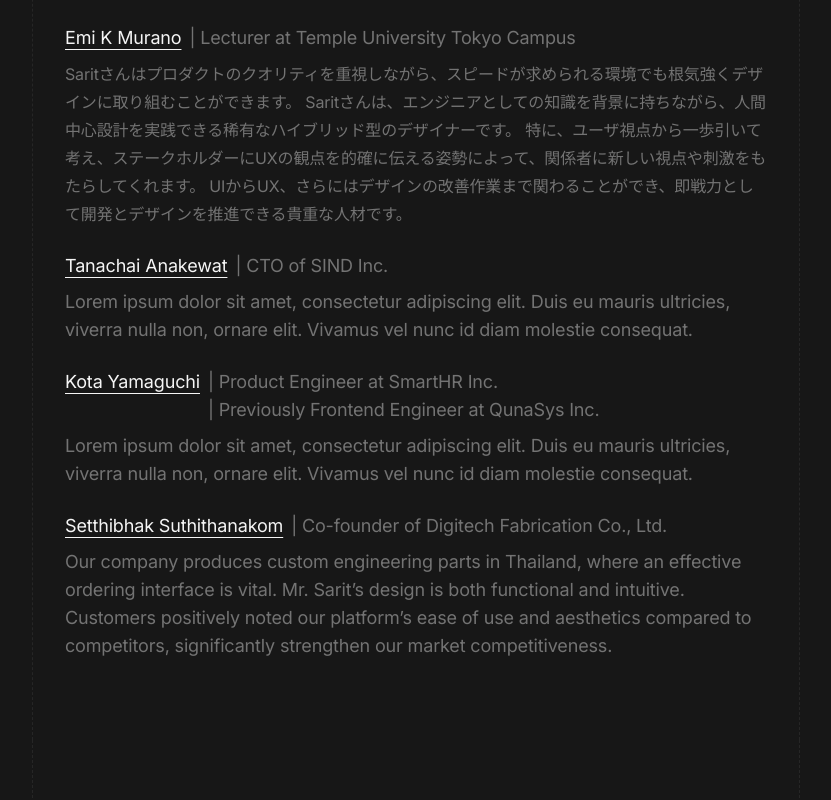
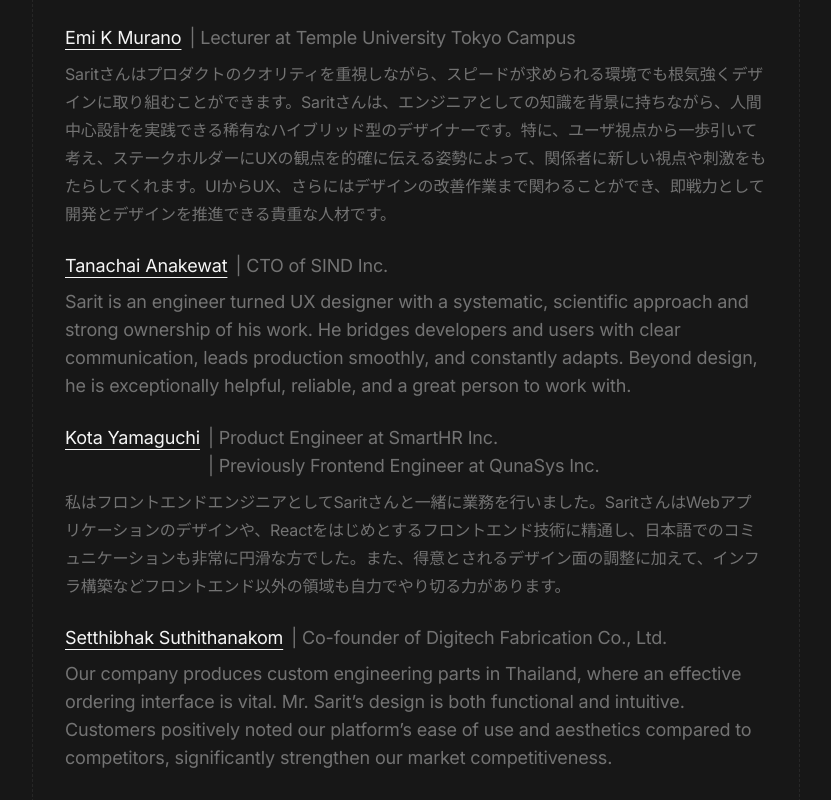
Before and after one commit to sarit-sopitvetmontree/Portfolio, a React (Vite) app: page / in a window 1280 px wide. Shown: the part 2574-3374 px from the top of the page, without its empty margins (224-1055 px from the left). Built offline with nearby package versions, Linux system fonts and the light colour scheme.

Commit message:
Add Endorsements

```diff
--- a/src/App.jsx
+++ b/src/App.jsx
@@ -261,7 +261,7 @@ function HistoryList() {
       year: '2023',
       company: 'Liigo',
       role: 'Frontend Engineer',
-      text: 'I began a front-end developer internship at Liigo Inc. after self-learning frontend development. I helped build and maintain the Area Compass application, a digital transformation app for the travel industry. Working with talented colleagues, I deepened my front-end skills and learned how to operate effectively within a development team.',
+      text: 'I began a front-end developer internship at Liigo Inc. after self-learning frontend development. I helped build and maintain the Area Compass application, a digital transformation app for Japanese travel industry. Working with talented colleagues, I deepened my front-end skills and learned how to operate effectively within a development team.',
     },
     {
       id: 'exp-6',
@@ -354,12 +354,7 @@ function WhatPeopleSay() {
           <p>| Lecturer at Temple University Tokyo Campus</p>
         </div>
         <p className="text-custom-textjapanese pt-1 sm:pt-2">
-          Saritさんはプロダクトのクオリティを重視しながら、スピードが求められる環境でも根気強くデザインに取り組むことができます。
-
-          Saritさんは、エンジニアとしての知識を背景に持ちながら、人間中心設計を実践できる稀有なハイブリッド型のデザイナーです。
-          特に、ユーザ視点から一歩引いて考え、ステークホルダーにUXの観点を的確に伝える姿勢によって、関係者に新しい視点や刺激をもたらしてくれます。
-
-          UIからUX、さらにはデザインの改善作業まで関わることができ、即戦力として開発とデザインを推進できる貴重な人材です。
+          Saritさんはプロダクトのクオリティを重視しながら、スピードが求められる環境でも根気強くデザインに取り組むことができます。Saritさんは、エンジニアとしての知識を背景に持ちながら、人間中心設計を実践できる稀有なハイブリッド型のデザイナーです。特に、ユーザ視点から一歩引いて考え、ステークホルダーにUXの観点を的確に伝える姿勢によって、関係者に新しい視点や刺激をもたらしてくれます。UIからUX、さらにはデザインの改善作業まで関わることができ、即戦力として開発とデザインを推進できる貴重な人材です。
         </p>
 
         <div className="flex flex-col sm:flex-row gap-1 sm:gap-2 mt-6">
@@ -372,8 +367,7 @@ function WhatPeopleSay() {
           <p>| CTO of SIND Inc.</p>
         </div>
         <p className="pt-1 sm:pt-2">
-          Lorem ipsum dolor sit amet, consectetur adipiscing elit. Duis eu mauris ultricies, viverra nulla non, ornare elit.
-          Vivamus vel nunc id diam molestie consequat.
+          Sarit is an engineer turned UX designer with a systematic, scientific approach and strong ownership of his work. He bridges developers and users with clear communication, leads production smoothly, and constantly adapts. Beyond design, he is exceptionally helpful, reliable, and a great person to work with.
         </p>
 
         <div className="flex flex-col sm:flex-row gap-1 sm:gap-2 mt-6">
@@ -385,9 +379,8 @@ function WhatPeopleSay() {
           </a>
           <p>| Product Engineer at SmartHR Inc.<br></br>| Previously Frontend Engineer at QunaSys Inc.</p>
         </div>
-        <p className="pt-1 sm:pt-2">
-          Lorem ipsum dolor sit amet, consectetur adipiscing elit. Duis eu mauris ultricies, viverra nulla non, ornare elit.
-          Vivamus vel nunc id diam molestie consequat.
+        <p className="text-custom-textjapanese pt-1 sm:pt-2">
+          私はフロントエンドエンジニアとしてSaritさんと一緒に業務を行いました。SaritさんはWebアプリケーションのデザインや、Reactをはじめとするフロントエンド技術に精通し、日本語でのコミュニケーションも非常に円滑な方でした。また、得意とされるデザイン面の調整に加えて、インフラ構築などフロントエンド以外の領域も自力でやり切る力があります。
         </p>
 
         <div className="flex flex-col sm:flex-row gap-1 sm:gap-2 mt-6">
@@ -400,9 +393,7 @@ function WhatPeopleSay() {
           <p>| Co-founder of Digitech Fabrication Co., Ltd.</p>
         </div>
         <p className="pt-1 sm:pt-2">
-          Our company produces custom engineering parts in Thailand, where an effective ordering interface is vital.
-          Mr. Sarit’s design is both functional and intuitive.
-          Customers positively noted our platform’s ease of use and aesthetics compared to competitors, significantly strengthen our market competitiveness.
+          Our company produces custom engineering parts in Thailand, where an effective ordering interface is vital. Mr. Sarit’s design is both functional and intuitive. Customers positively noted our platform’s ease of use and aesthetics compared to competitors, significantly strengthen our market competitiveness.
         </p>
 
       </div>
```
